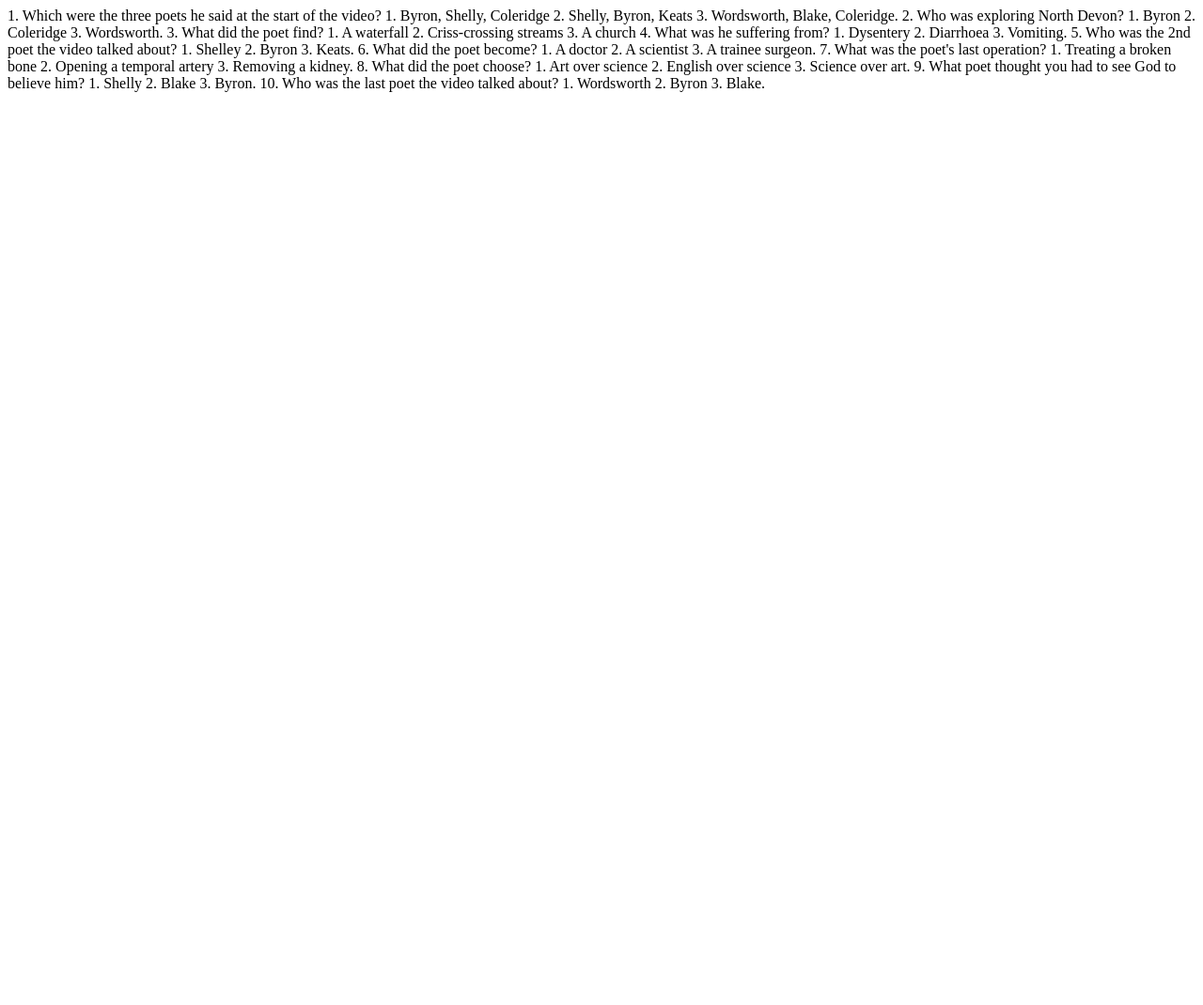
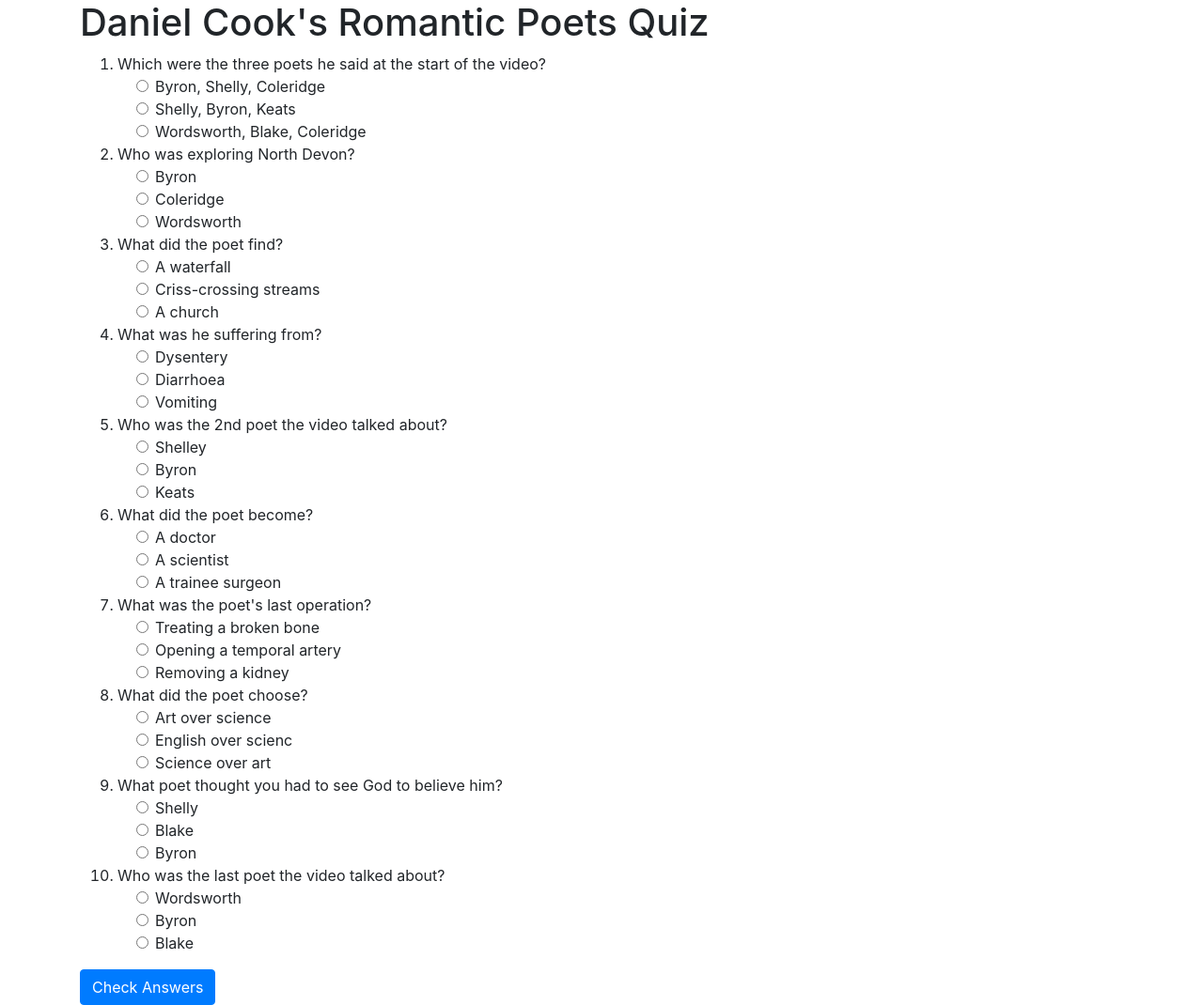
Before and after one commit to djcook2007/romantic-poets-quiz, a plain HTML site: page index.html in a window 1280 px wide. Shown: the whole page at 94% size. Before the commit the page ends 800 px from the top, so only its background shows below. Drawn offline with nearby package versions, Linux system fonts and the light colour scheme.

Commit message:
Add html

```diff
--- a/index.html
+++ b/index.html
@@ -1,42 +1,130 @@
+<!doctype html>
+<html lang="en">
+<head>
+    <!-- Required meta tags -->
+    <meta charset="utf-8">
+    <meta name="viewport" content="width=device-width, initial-scale=1, shrink-to-fit=no">
+
+    <!-- Bootstrap CSS -->
+    <link rel="stylesheet" href="https://stackpath.bootstrapcdn.com/bootstrap/4.4.1/css/bootstrap.min.css"
+          integrity="sha384-Vkoo8x4CGsO3+Hhxv8T/Q5PaXtkKtu6ug5TOeNV6gBiFeWPGFN9MuhOf23Q9Ifjh" crossorigin="anonymous">
+
+    <style>
+        .answer {
+            list-style: none;
+        }
+    </style>
+    <title>Romantic Poets Quiz</title>
+</head>
 <body>
-1. Which were the three poets he said at the start of the video?
-
-1. Byron, Shelly, Coleridge 2. Shelly, Byron, Keats 3. Wordsworth, Blake, Coleridge.
-
-2. Who was exploring North Devon?
-
-1. Byron 2. Coleridge 3. Wordsworth.
-
-3. What did the poet find?
-
-1. A waterfall 2. Criss-crossing streams 3. A church
-
-4. What was he suffering from?
-
-1. Dysentery 2. Diarrhoea 3. Vomiting.
-
-5. Who was the 2nd poet the video talked about?
-
-1. Shelley 2. Byron 3. Keats.
-
-6. What did the poet become?
-
-1. A doctor 2. A scientist 3. A trainee surgeon.
-
-7. What was the poet's last operation?
-
-1. Treating a broken bone 2. Opening a temporal artery 3. Removing a kidney.
-
-8. What did the poet choose?
-
-1. Art over science 2. English over science 3. Science over art.
-
-9. What poet thought you had to see God to believe him?
-
-1. Shelly 2. Blake 3. Byron.
-
-10. Who was the last poet the video talked about?
-
-1. Wordsworth 2. Byron 3. Blake.
-
+<div class="container">
+    <h1>Daniel Cook's Romantic Poets Quiz</h1>
+    <ol>
+        <li class="question">
+            Which were the three poets he said at the start of the video?
+            <ul>
+                <li class="answer incorrect">Byron, Shelly, Coleridge</li>
+                <li class="answer incorrect">Shelly, Byron, Keats</li>
+                <li class="answer incorrect">Wordsworth, Blake, Coleridge</li>
+            </ul>
+        </li>
+        <li class="question">
+            Who was exploring North Devon?
+            <ul>
+                <li class="answer incorrect">Byron</li>
+                <li class="answer incorrect">Coleridge</li>
+                <li class="answer incorrect">Wordsworth</li>
+            </ul>
+        </li>
+        <li class="question">
+            What did the poet find?
+            <ul>
+                <li class="answer incorrect">A waterfall</li>
+                <li class="answer incorrect">Criss-crossing streams</li>
+                <li class="answer incorrect">A church</li>
+            </ul>
+        </li>
+        <li class="question">
+            What was he suffering from?
+            <ul>
+                <li class="answer incorrect">Dysentery</li>
+                <li class="answer incorrect">Diarrhoea</li>
+                <li class="answer incorrect">Vomiting</li>
+            </ul>
+        </li>
+        <li class="question">
+            Who was the 2nd poet the video talked about?
+            <ul>
+                <li class="answer incorrect">Shelley</li>
+                <li class="answer incorrect">Byron</li>
+                <li class="answer incorrect">Keats</li>
+            </ul>
+        </li>
+        <li class="question">
+            What did the poet become?
+            <ul>
+                <li class="answer incorrect">A doctor</li>
+                <li class="answer incorrect">A scientist</li>
+                <li class="answer incorrect">A trainee surgeon</li>
+            </ul>
+        </li>
+        <li class="question">
+            What was the poet's last operation?
+            <ul>
+                <li class="answer incorrect">Treating a broken bone</li>
+                <li class="answer incorrect">Opening a temporal artery</li>
+                <li class="answer incorrect">Removing a kidney</li>
+            </ul>
+        </li>
+        <li class="question">
+            What did the poet choose?
+            <ul>
+                <li class="answer incorrect">Art over science</li>
+                <li class="answer incorrect">English over scienc</li>
+                <li class="answer incorrect">Science over art</li>
+            </ul>
+        </li>
+        <li class="question">
+            What poet thought you had to see God to believe him?
+            <ul>
+                <li class="answer incorrect">Shelly</li>
+                <li class="answer incorrect">Blake</li>
+                <li class="answer incorrect">Byron</li>
+            </ul>
+        </li>
+        <li class="question">
+            Who was the last poet the video talked about?
+            <ul>
+                <li class="answer incorrect">Wordsworth</li>
+                <li class="answer incorrect">Byron</li>
+                <li class="answer incorrect">Blake</li>
+            </ul>
+        </li>
+    </ol>
+    <p class="results"></p>
+    <button class="btn btn-primary finish">Check Answers</button>
+</div>
+<script src="https://code.jquery.com/jquery-3.4.1.slim.min.js"
+        integrity="sha384-J6qa4849blE2+poT4WnyKhv5vZF5SrPo0iEjwBvKU7imGFAV0wwj1yYfoRSJoZ+n"
+        crossorigin="anonymous"></script>
+<script src="https://cdn.jsdelivr.net/npm/popper.js@1.16.0/dist/umd/popper.min.js"
+        integrity="sha384-Q6E9RHvbIyZFJoft+2mJbHaEWldlvI9IOYy5n3zV9zzTtmI3UksdQRVvoxMfooAo"
+        crossorigin="anonymous"></script>
+<script src="https://stackpath.bootstrapcdn.com/bootstrap/4.4.1/js/bootstrap.min.js"
+        integrity="sha384-wfSDF2E50Y2D1uUdj0O3uMBJnjuUD4Ih7YwaYd1iqfktj0Uod8GCExl3Og8ifwB6"
+        crossorigin="anonymous"></script>
+<script>
+    (function ($) {
+        $(".question").wrap("<form></form>");
+        $(".answer").prepend("<input class='form-check-input' type='radio' name='answer''>");
+        $(".finish").click(function () {
+            $(".answer input").prop("disabled", true);
+            $(".answer.incorrect input:checked").parent().css("color", "red");
+            $(".answer.correct input:checked").parent().css("color", "green");
+            $(".results").text("You got " + $(".answer.correct input:checked").length + " out of " + $(".question").length + " correct.");
+            $(".finish").hide();
+        });
+    })(jQuery);
+</script>
 </body>
+</html>
```
Also changed, not shown: 1 other file.
